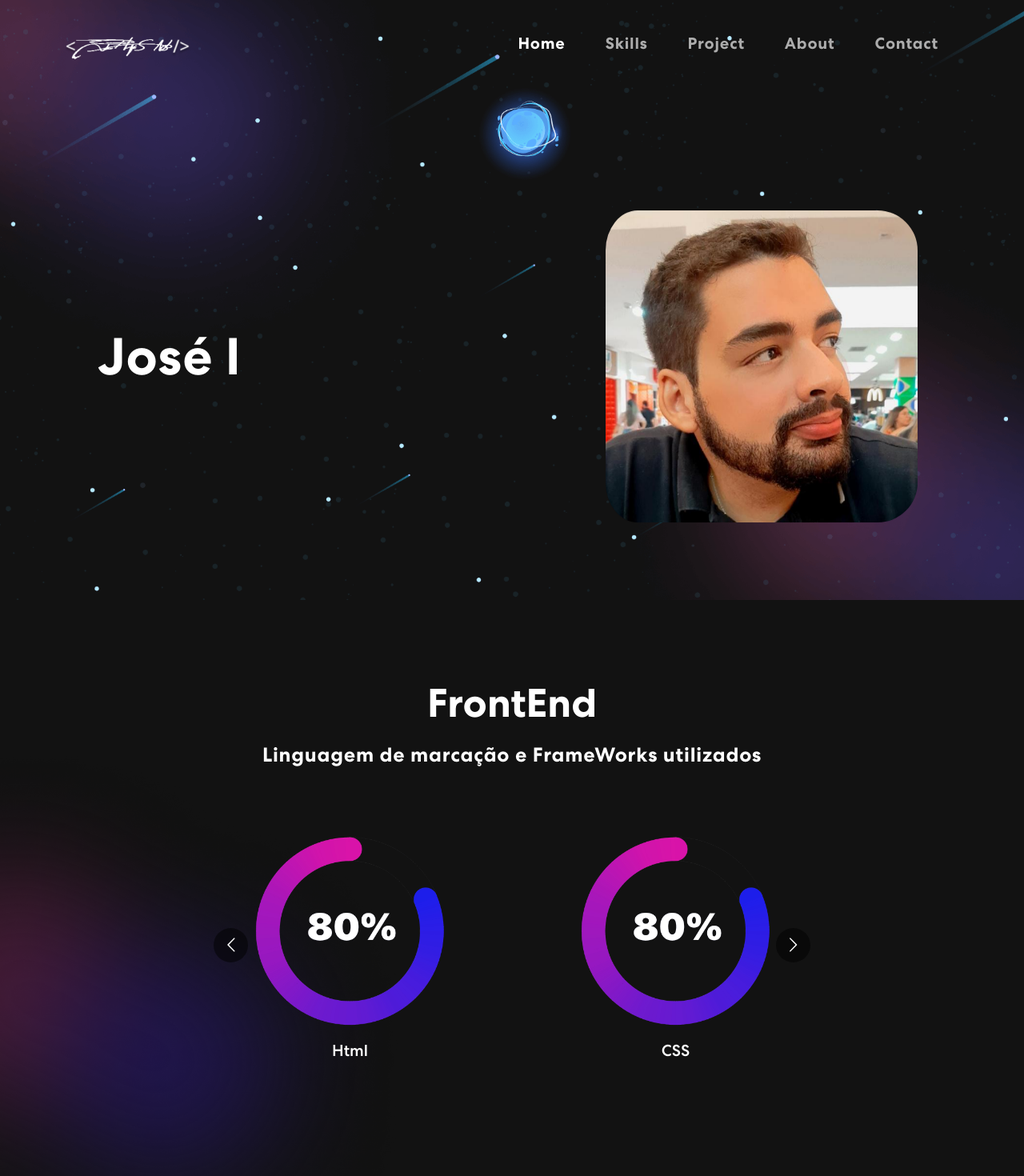
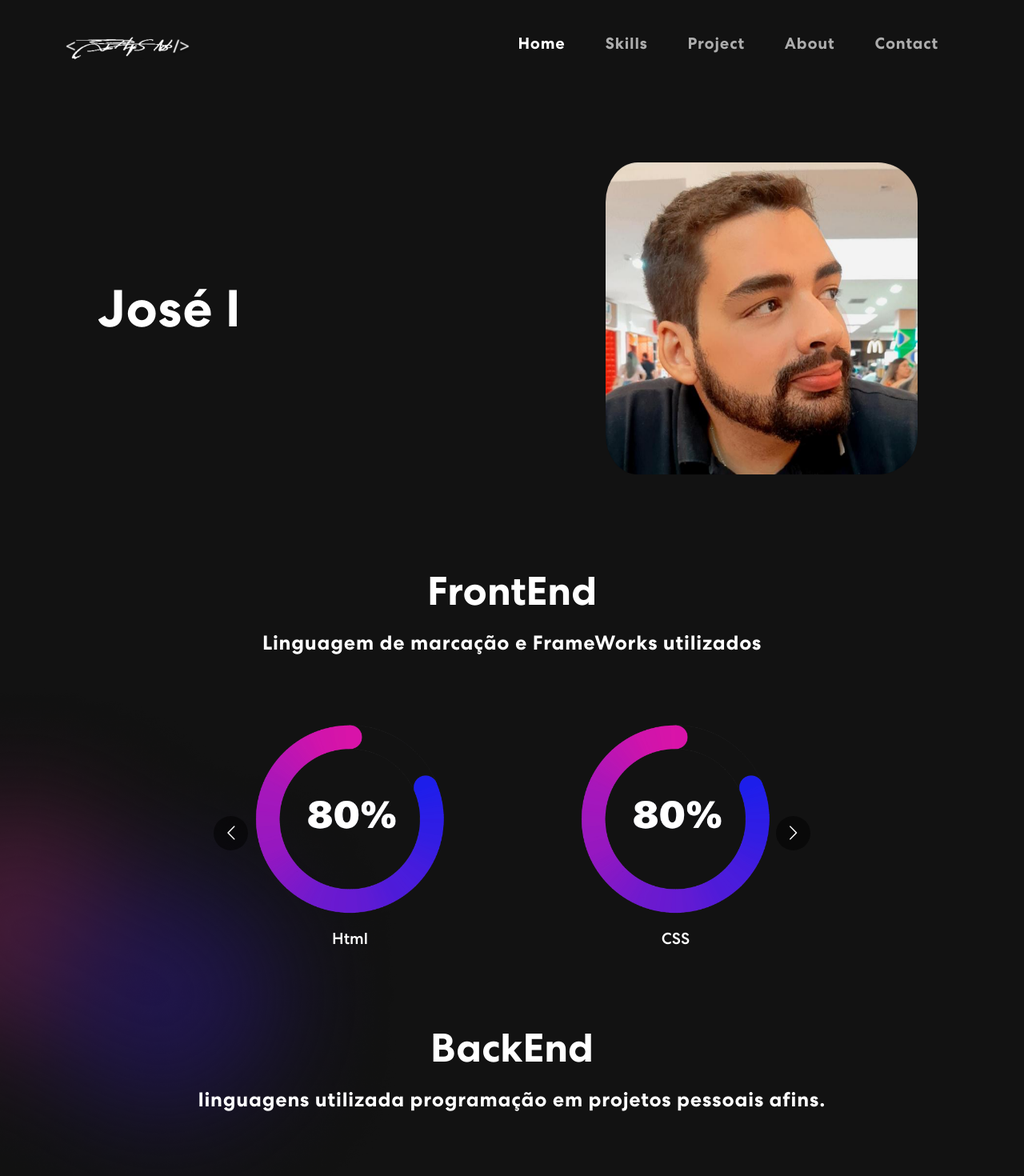
Before and after one commit to JoseNeto09/Portifolio, a React (Create React App) app: page / in a window 1280 px wide. Shown: the top 1470 px of the page at 80% size. Built offline with nearby package versions, Linux system fonts and the light colour scheme.

Commit message:
backgroud novo

```diff
--- a/src/components/Banner/styles.banner.css
+++ b/src/components/Banner/styles.banner.css
@@ -1,8 +1,7 @@
 
 /************ Banner Css ************/
 .banner {
-  padding: 260px 0 100px 0;
-  background-image: url('../../assets/img/banner-bg.png');
+  padding: 200px 0 100px 0;
   background-position: top center;
   background-size: cover;
   background-repeat: no-repeat;
--- a/src/components/Navbar/styles.navbar.css
+++ b/src/components/Navbar/styles.navbar.css
@@ -3,7 +3,7 @@
   nav.navbar {
     display: flex;
     font-size: 25px;
-    padding: 30px 0;
+    padding: 30px 10px;
     position: fixed;
     width: 100%;
     top: 0;
--- a/src/components/Skills/styles.skillsFront.css
+++ b/src/components/Skills/styles.skillsFront.css
@@ -2,6 +2,9 @@
   .skill {
     padding: 0 0 70px;
     position: relative;
+    background-color: #0000;
+    border-radius: 200px;
+
   }
   .skill-bx {
     background: transparent;
@@ -9,10 +12,10 @@
     text-align: center;
     padding: 60px 50px;
   }
-  .skill  h2 {
+  .skill h2{
     font-size: 50px;
     font-weight: 700;
-    padding-top: 90px;
+    margin: 10px;
   }
   .skill p {
     color: #ffff;
```
